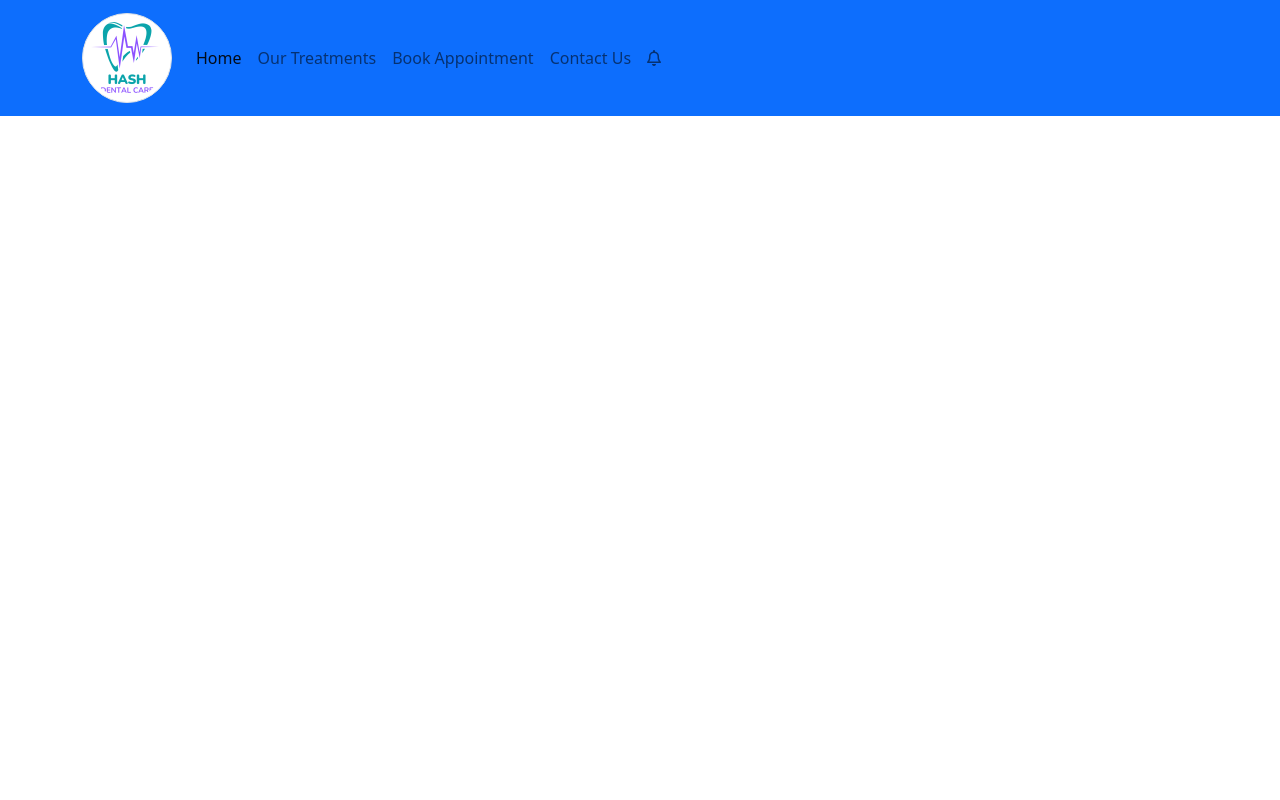
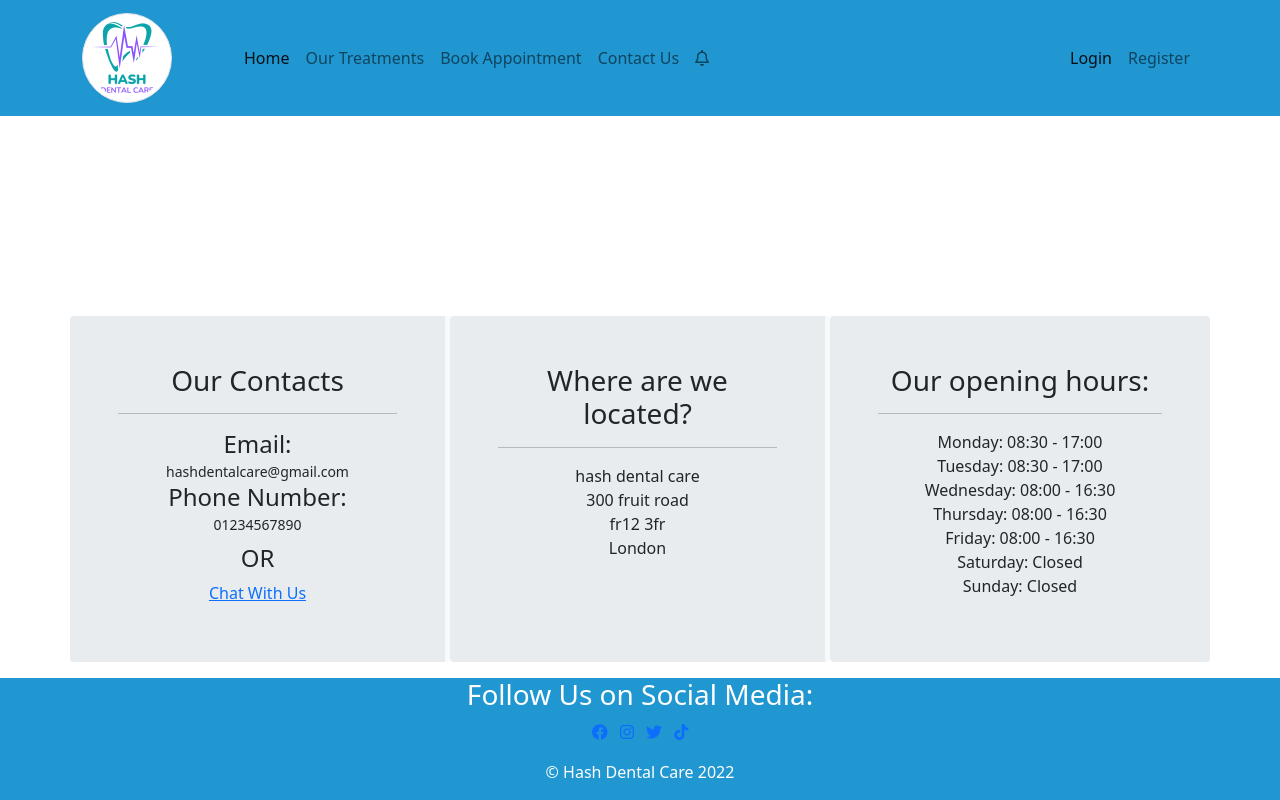
Before and after one commit to hashim222/hash-dental-care, a Django app: page / in a window 1280 px wide. Run offline with Django 3.2, Linux system fonts and the light colour scheme.

Commit message:
updated base html template with adding some temporary inline css codes

```diff
--- a/dentist/settings.py
+++ b/dentist/settings.py
@@ -31,7 +31,7 @@ SECRET_KEY = os.environ.get('SECRET_KEY')
 
 
 # SECURITY WARNING: don't run with debug turned on in production!
-DEBUG = False
+DEBUG = True
 
 ALLOWED_HOSTS = [
     'hash-dental-care.herokuapp.com', '127.0.0.1'
--- a/templates/base.html
+++ b/templates/base.html
@@ -22,21 +22,35 @@
     <title>Hash Dental Care</title>
 </head>
 
-<body>
+<body class="d-flex flex-column min-vh-100">
 
     <header>
-        <nav class="navbar navbar-expand-lg navbar-light bg-primary">
+
+        <!-- site navbar -->
+        <nav class="navbar navbar-expand-lg navbar-light" style="background-color: #2097d1;">
             <div class="container">
                 <a class="navbar-brand" href="#">
                     {% load static %}
                     <img class="img-thumbnail rounded-circle" src="{% static 'images/site_logo.png' %}" alt="site logo">
                 </a>
+
+                <!-- login and register for smaller devices -->
+                <div class="d-block d-lg-none">
+                    <div class="d-inline">
+                        <a aria-current="page" href="#" style="color: white;">Login</a>
+                    </div>
+
+                    <div class="d-inline">
+                        <a href="#" style="color: white;">Register</a>
+                    </div>
+                </div>
+
                 <button class="navbar-toggler" type="button" data-bs-toggle="collapse" data-bs-target="#navbarNav"
                     aria-controls="navbarNav" aria-expanded="false" aria-label="Toggle navigation">
                     <span class="navbar-toggler-icon"></span>
                 </button>
                 <div class="collapse navbar-collapse" id="navbarNav">
-                    <ul class="navbar-nav">
+                    <ul class="navbar-nav mx-lg-5 mx-4">
                         <li class="nav-item">
                             <a class="nav-link active" aria-current="page" href="#">Home</a>
                         </li>
@@ -54,10 +68,95 @@
                         </li>
                     </ul>
                 </div>
+                <div class="d-none d-lg-block">
+                    <ul class="navbar-nav">
+                        <li class="nav-item">
+                            <a class="nav-link active" aria-current="page" href="#">Login</a>
+                        </li>
+                        <li class="nav-item">
+                            <a class="nav-link" href="#">Register</a>
+                        </li>
+                    </ul>
+                </div>
             </div>
         </nav>
     </header>
 
+
+    <!-- site footer -->
+    <footer class="mt-auto">
+        <div class="container">
+            <div class="row text-center">
+                <div class="col-12 col-md-6 col-lg-4 mt-1 mt-lg-4 p-3 p-lg-5 rounded border-end border-light border-5" style="background-color: #e9ecef;">
+                    <h3>Our Contacts</h3>
+                    <hr>
+                    <h4 class="m-0">Email:</h4>
+                    <small>hashdentalcare@gmail.com</small>
+                    <h4 class="m-0">Phone Number:</h4>
+                    <small>01234567890</small>
+                    <h4 class="mt-2">OR</h4>
+                    <a href="#">Chat With Us</a>
+                </div>
+
+                <div class="col-12 col-md-6 col-lg-4 mt-1 mt-lg-4 p-3 p-lg-5 rounded border-end border-light border-5" style="background-color: #e9ecef;">
+                    <h3>Where are we located?</h3>
+                    <hr>
+                    <ul class="list-unstyled">
+                        <li>hash dental care</li>
+                        <li>300 fruit road</li>
+                        <li>fr12 3fr</li>
+                        <li>London</li>
+                    </ul>
+                </div>
+
+                <div
+                    class="col-12 col-md-6 offset-md-3 offset-lg-0 col-lg-4 mt-1 mt-lg-4 p-3 p-lg-5 rounded" style="background-color: #e9ecef;">
+                    <h3>Our opening hours:</h3>
+                    <hr>
+                    <ul class="list-unstyled">
+                        <li>Monday: 08:30 - 17:00</li>
+                        <li>Tuesday: 08:30 - 17:00</li>
+                        <li>Wednesday: 08:00 - 16:30</li>
+                        <li>Thursday: 08:00 - 16:30</li>
+                        <li>Friday: 08:00 - 16:30</li>
+                        <li>Saturday: Closed</li>
+                        <li>Sunday: Closed</li>
+                    </ul>
+                </div>
+            </div>
+        </div>
+
+        <div class="container-fluid mt-3" style="background-color: #2097d1; color: white;">
+            <div class="row">
+                <div class="col text-center">
+                    <h3>Follow Us on Social Media:</h3>
+                    <ul class="list-inline">
+                        <li class="list-inline-item">
+                            <a href="#">
+                                <i class="fa-brands fa-facebook"></i>
+                            </a>
+                        </li>
+                        <li class="list-inline-item">
+                            <a href="#">
+                                <i class="fa-brands fa-instagram"></i>
+                            </a>
+                        </li>
+                        <li class="list-inline-item">
+                            <a href="#">
+                                <i class="fa-brands fa-twitter"></i>
+                        </a>
+                    </li>
+                        <li class="list-inline-item">
+                            <a href="#">
+                                <i class="fa-brands fa-tiktok"></i>
+                        </a>
+                    </li>
+                    </ul>
+                    <p>&copy; Hash Dental Care 2022</p>
+                </div>
+            </div>
+        </div>
+    </footer>
 
     <!-- Bootstrap JavaScript -->
     <script src="https://cdn.jsdelivr.net/npm/bootstrap@5.1.3/dist/js/bootstrap.bundle.min.js"
```
